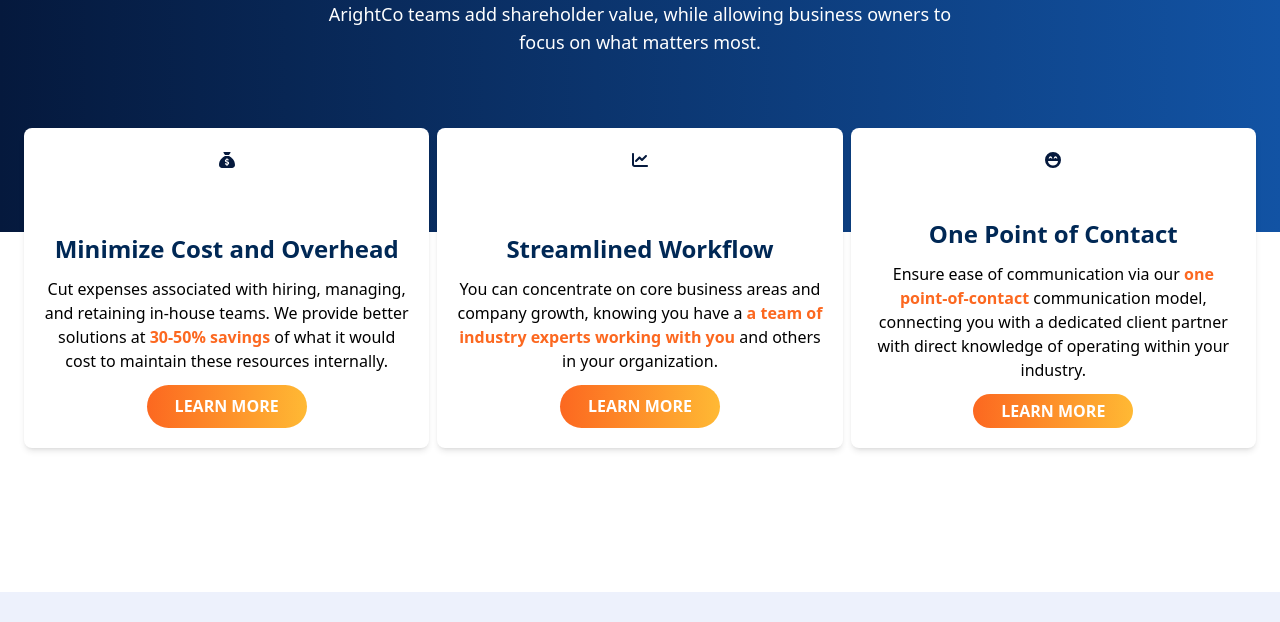
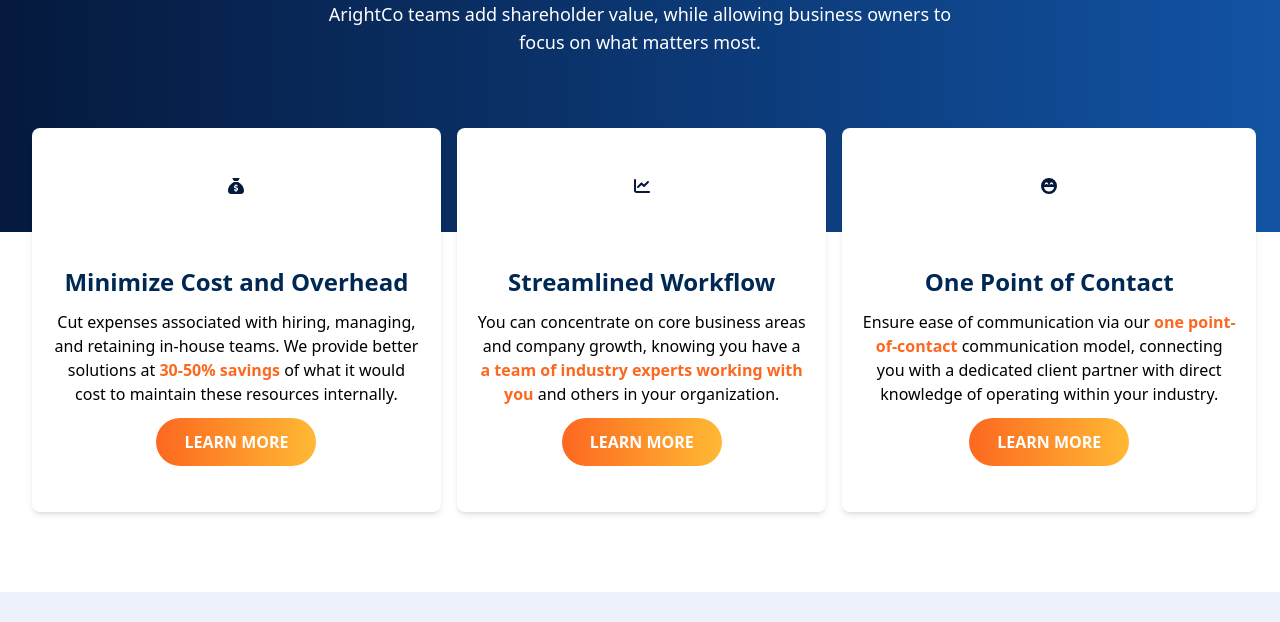
Before and after one commit to tanujchowdhury/nextjs-arightco-website, a Next.js app: page / in a window 1280 px wide. Shown: the part 2800-3422 px from the top of the page. Built offline with nearby package versions, Linux system fonts and the light colour scheme.

Commit message:
edit animations

```diff
--- a/components/card.tsx
+++ b/components/card.tsx
@@ -61,20 +61,15 @@
   if (type == 3) {
     return (
       <motion.div
-        whileHover={{
-
-        }}
         transition={{
           duration: 0.2,
         }}
-        className="flex flex-col items-center justify-center rounded-lg shadow-md text-center p-5 m-1 gap-3 w-full h-full group bg-white -translate-y-32"
+        className="flex flex-col items-center justify-center rounded-lg shadow-md text-center p-5 m-1 gap-3 w-full h-full group bg-white md:-translate-y-32 md:h-96"
       >
         <div className="w-[10vh] h-[10vh] text-blue group-hover:text-orange-dark">
           {children}
         </div>
-        <div className="text-blue-dark font-bold lg:text-2xl">
-          {title}
-        </div>
+        <div className="text-blue-dark font-bold lg:text-2xl">{title}</div>
         <div className="text-sm lg:text-base">
           <p>
             {text[0]}
--- a/pages/index.tsx
+++ b/pages/index.tsx
@@ -31,9 +31,9 @@
       opacity: 1,
       transition: {
         type: "spring",
-        damping: "50",
-        stiffness: "200",
-        duration: 2,
+        stiffness: 100,
+        mass: 0.5,
+        damping: 10,
         delay: 0.2,
       },
     },
@@ -48,9 +48,9 @@
       opacity: 1,
       transition: {
         type: "spring",
-        damping: "50",
-        stiffness: "200",
-        duration: 2,
+        stiffness: 100,
+        mass: 0.5,
+        damping: 10,
         delay: 0.2,
       },
     },
@@ -65,9 +65,9 @@
       opacity: 1,
       transition: {
         type: "spring",
-        damping: "50",
-        stiffness: "200",
-        duration: 2,
+        stiffness: 100,
+        mass: 0.5,
+        damping: 10,
         delay: 0.2,
       },
     },
@@ -82,9 +82,9 @@
       opacity: 1,
       transition: {
         type: "spring",
-        damping: "50",
-        stiffness: "200",
-        duration: 2,
+        stiffness: 100,
+        mass: 0.5,
+        damping: 10,
         delay: 0.5,
       },
     },
@@ -242,8 +242,15 @@
           }
           blueBackground={true}
         />
-        <motion.div>
-          <div className="flex flex-col items-center md:items-stretch justify-center m-5 md:flex-row min-[1350px]:px-32 md:h-[40vh]">
+      </motion.div>
+      <motion.div
+        initial="hidden"
+        whileInView="visible"
+        viewport={{ once: true, margin: "700px 0px -700px 0px" }}
+        variants={sweepDown}
+        className="flex flex-col items-center md:items-stretch justify-center m-5 md:flex-row min-[1350px]:px-32 md:h-[40vh]"
+      >
+        <motion.div className="px-2">
           <Card
             title={"Minimize Cost and Overhead"}
             text={[
@@ -255,7 +262,9 @@
           >
             <FontAwesomeIcon icon={faSackDollar} />
           </Card>
+        </motion.div>
 
+        <motion.div className="px-2">
           <Card
             title={"Streamlined Workflow"}
             text={[
@@ -267,19 +276,20 @@
           >
             <FontAwesomeIcon icon={faChartLine} />
           </Card>
+        </motion.div>
 
+        <motion.div className="px-2">
           <Card
             title={"One Point of Contact"}
             text={[
               "Ensure ease of communication via our ",
               "one point-of-contact",
-                " communication model, connecting you with a dedicated client partner with direct knowledge of operating within your industry."
+              " communication model, connecting you with a dedicated client partner with direct knowledge of operating within your industry.",
             ]}
             type={3}
           >
             <FontAwesomeIcon icon={faFaceLaughBeam} />
           </Card>
-          </div>
         </motion.div>
       </motion.div>
     </Layout>
```
Lines whose indentation alone changed are shown as unchanged.
